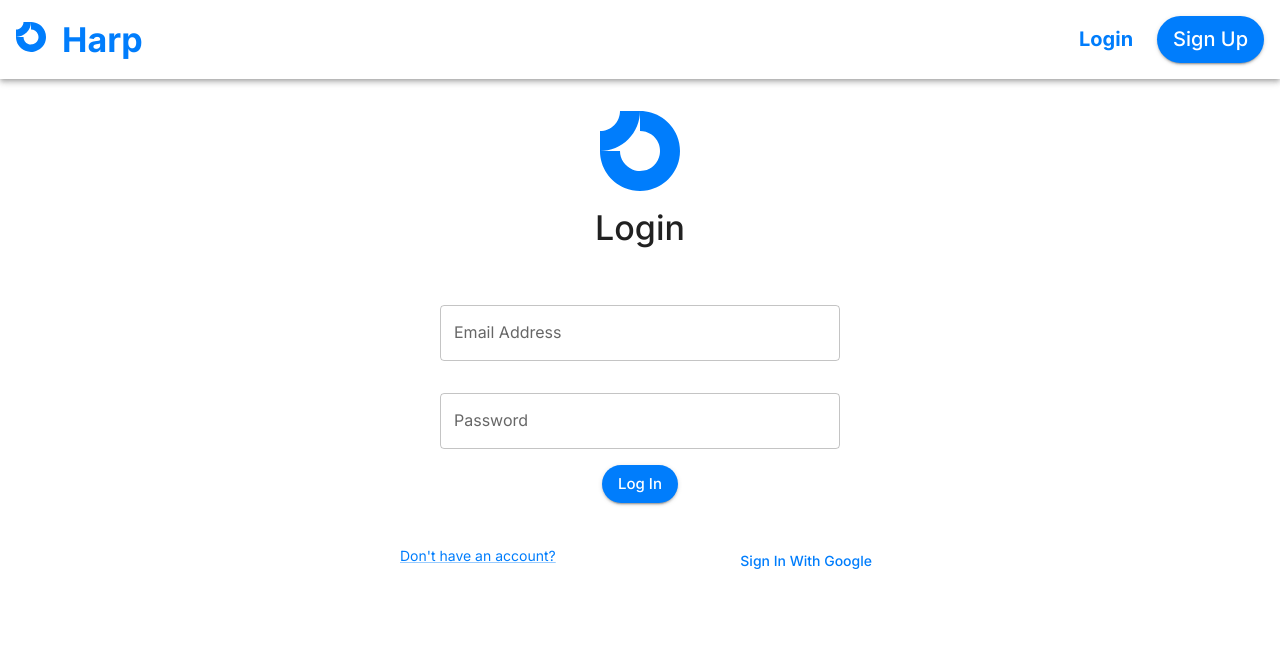
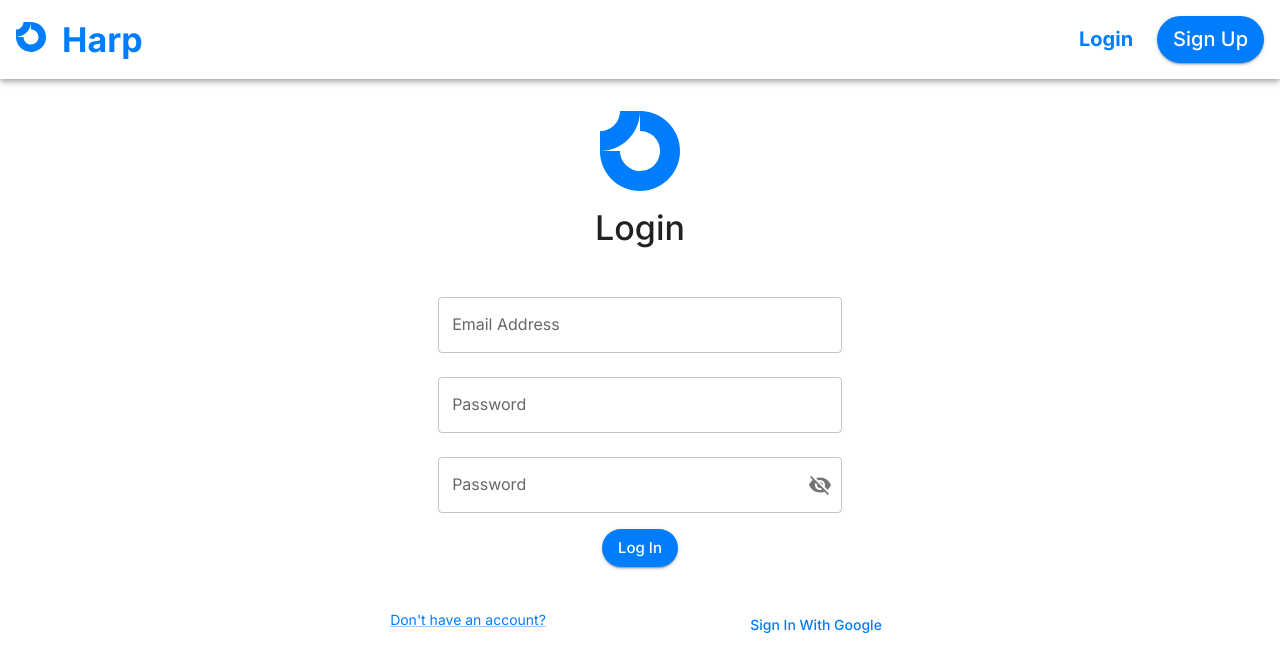
Before and after one commit to COSC-499-W2023/year-long-project-team-3, a Next.js app: page /login in a window 1280 px wide. Shown: the top 672 px of the page. Built offline with nearby package versions, Linux system fonts and the light colour scheme; no server answers.

Commit message:
Working on letting user toggle password visibility

```diff
--- a/src/components/LoginForm/index.tsx
+++ b/src/components/LoginForm/index.tsx
@@ -6,7 +6,7 @@ import Grid from '@mui/material/Grid'
 import Link from '@mui/material/Link'
 import Box from '@mui/material/Box'
 import Typography from '@mui/material/Typography'
-import React from 'react'
+import React, { useState } from 'react'
 import { useRouter } from 'next/navigation'
 import { signIn } from 'next-auth/react'
 import { toast } from 'react-toastify'
@@ -17,6 +17,8 @@ import { useFormik } from 'formik'
 import { UserSignUpData } from '@/types/auth/user'
 import { getEmailRegex } from '@/utils/verification'
 import { ObjectSchema } from 'yup'
+import { IconButton, InputAdornment } from '@mui/material'
+import { Visibility, VisibilityOff } from '@mui/icons-material'
 
 export type LoginFormInputsData = {
     email: string
@@ -24,6 +26,17 @@ export type LoginFormInputsData = {
 }
 
 export default function LoginForm() {
+    const [showPassword, setShowPassword] = useState(false)
+    const [password, setPassword] = useState('')
+
+    const handlePasswordVisibility = () => {
+        setShowPassword(!showPassword)
+    }
+
+    const handlePasswordChange = (event: React.ChangeEvent<HTMLInputElement>) => {
+        setPassword(event.target.value)
+    }
+
     const router = useRouter()
 
     const formik = useFormik({
@@ -61,10 +74,10 @@ export default function LoginForm() {
                             flexDirection: 'column',
                             alignItems: 'center',
                             minWidth: 'xl',
+                            '& .MuiTextField-root': { m: 1, width: '40ch' },
                         }}
                     >
                         <TextField
-                            style={{ width: 400 }}
                             margin='normal'
                             variant='outlined'
                             type='email'
@@ -78,9 +91,7 @@ export default function LoginForm() {
                             data-cy='email'
                         />
                         <TextField
-                            style={{ width: 400 }}
                             margin='normal'
-                            fullWidth
                             variant='outlined'
                             type='password'
                             label='Password'
@@ -91,6 +102,21 @@ export default function LoginForm() {
                             error={formik.touched.password && Boolean(formik.errors.password)}
                             helperText={formik.touched.password && formik.errors.password}
                             data-cy='password'
+                        />
+                        <TextField
+                            type={showPassword ? 'text' : 'password'}
+                            value={password}
+                            onChange={handlePasswordChange}
+                            label='Password'
+                            InputProps={{
+                                endAdornment: (
+                                    <InputAdornment position='end'>
+                                        <IconButton onClick={handlePasswordVisibility} edge='end'>
+                                            {showPassword ? <Visibility /> : <VisibilityOff />}
+                                        </IconButton>
+                                    </InputAdornment>
+                                ),
+                            }}
                         />
                         <Button
                             type='submit'
```
